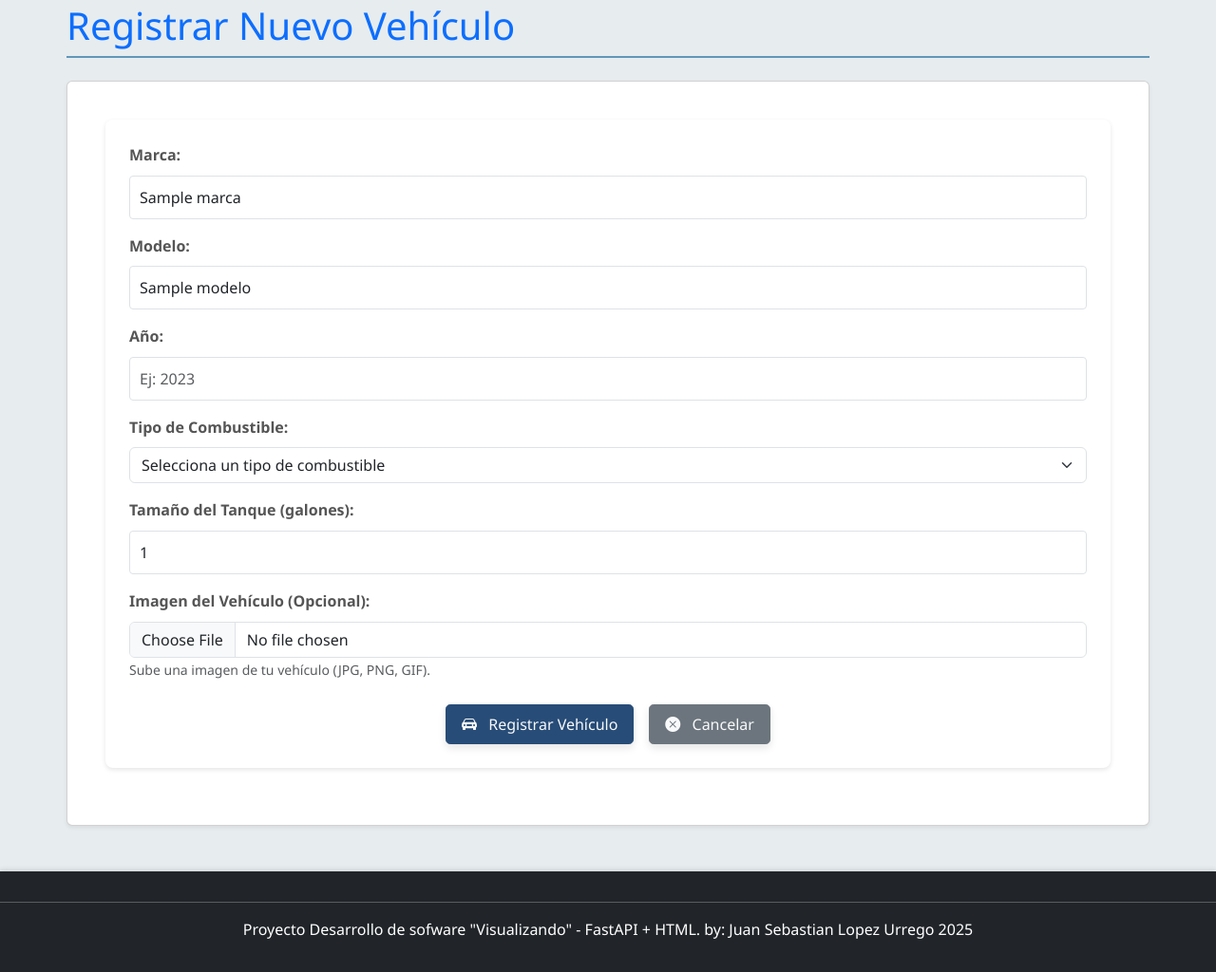
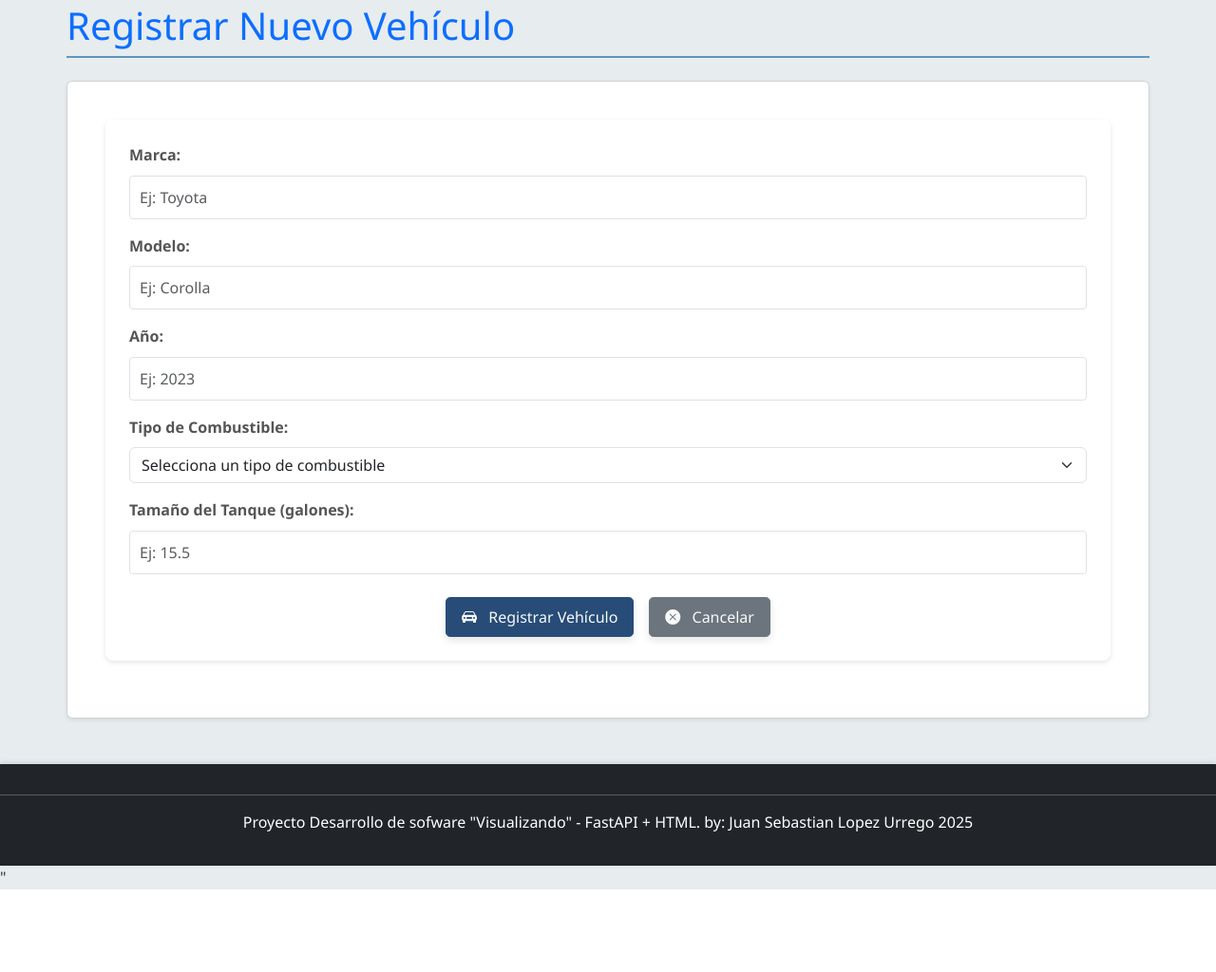
Before and after one commit to Sebas59/Proyecto_inte, a FastAPI app: template templates/vehiculo_create.html in a window 1280 px wide. Shown: the part 143-1167 px from the top of the page at 95% size. After the commit the page ends 1080 px from the top, so only its background shows below. Run offline with FastAPI, Linux system fonts and the light colour scheme; the template is opened without the code that fills it: most values are stand-ins (such as "Sample title", 1, 10 or a date in 2020).

Commit message:
Se actualizo template vehiculo create por orden

```diff
--- a/templates/vehiculo_create.html
+++ b/templates/vehiculo_create.html
@@ -5,6 +5,7 @@
 {% block content %}
 <div class="container mt-5">
     <h1 class="mb-4 text-primary">Registrar Nuevo Vehículo</h1>
+
 
     {% if error_message %}
         <div class="alert alert-danger" role="alert">
@@ -14,20 +15,22 @@
 
     <div class="card shadow-sm p-4 mb-5 bg-white rounded">
         <div class="card-body">
-            <form action="/vehiculos/crear" method="post" enctype="multipart/form-data">
+
+            <form action="/vehiculos/crear" method="post">
                 <div class="mb-3">
                     <label for="marca" class="form-label">Marca:</label>
-                    <input type="text" class="form-control" id="marca" name="marca" placeholder="Ej: Toyota" value="{{ vehiculo_data.marca or '' }}" required>
+                    <input type="text" class="form-control" id="marca" name="marca" placeholder="Ej: Toyota" required>
                 </div>
 
                 <div class="mb-3">
                     <label for="modelo" class="form-label">Modelo:</label>
-                    <input type="text" class="form-control" id="modelo" name="modelo" placeholder="Ej: Corolla" value="{{ vehiculo_data.modelo or '' }}" required>
+                    <input type="text" class="form-control" id="modelo" name="modelo" placeholder="Ej: Corolla" required>
                 </div>
 
                 <div class="mb-3">
-                    <label for="año" class="form-label">Año:</label>
-                    <input type="number" class="form-control" id="año" name="año" min="1900" max="2025" placeholder="Ej: 2023" value="{{ vehiculo_data.año or '' }}" required>
+                    <label for="year" class="form-label">Año:</label>
+
+                    <input type="number" class="form-control" id="year" name="year" min="1900" max="2025" placeholder="Ej: 2023" required>
                 </div>
 
                 <div class="mb-3">
@@ -36,9 +39,7 @@
                         <option value="">Selecciona un tipo de combustible</option>
                         {% if Tipo_combustibleEnum %}
                             {% for fuel_type in Tipo_combustibleEnum %}
-                                <option value="{{ fuel_type.value }}" {% if vehiculo_data.Tipo_combustible and vehiculo_data.Tipo_combustible.value == fuel_type.value %}selected{% endif %}>
-                                    {{ fuel_type.value }}
-                                </option>
+                                <option value="{{ fuel_type.value }}">{{ fuel_type.value }}</option>
                             {% endfor %}
                         {% endif %}
                     </select>
@@ -46,22 +47,16 @@
 
                 <div class="mb-3">
                     <label for="Tan_size" class="form-label">Tamaño del Tanque (galones):</label>
-                    <input type="number" step="0.1" class="form-control" id="Tan_size" name="Tan_size" min="0.1" placeholder="Ej: 15.5" value="{{ vehiculo_data.Tan_size or '' }}" required>
-                </div>
-
-                <div class="mb-3">
-                    <label for="imagen" class="form-label">Imagen del Vehículo (Opcional):</label>
-                    <input type="file" class="form-control" id="imagen" name="imagen" accept="image/*">
-                    <small class="form-text text-muted">Sube una imagen de tu vehículo (JPG, PNG, GIF).</small>
+                    <input type="number" step="0.1" class="form-control" id="Tan_size" name="Tan_size" min="0.1" placeholder="Ej: 15.5" required>
                 </div>
 
                 <div class="d-flex justify-content-center gap-3 mt-4">
-                    <button type="submit" class="btn btn-success custom-hover-effect">
-                        <i class="bi bi-car-front-fill me-2"></i> Registrar Vehículo
-                    </button>
-                    <a href="/vehiculos/" class="btn btn-secondary custom-hover-effect"> <i class="bi bi-x-circle-fill me-2"></i> Cancelar
-                    </a>
-                </div>
+                <button type="submit" class="btn btn-success custom-hover-effect">
+                    <i class="bi bi-car-front-fill me-2"></i> Registrar Vehículo
+                </button>
+                <a href="/" class="btn btn-secondary custom-hover-effect">
+                    <i class="bi bi-x-circle-fill me-2"></i> Cancelar
+                </a>
             </form>
         </div>
     </div>
```
